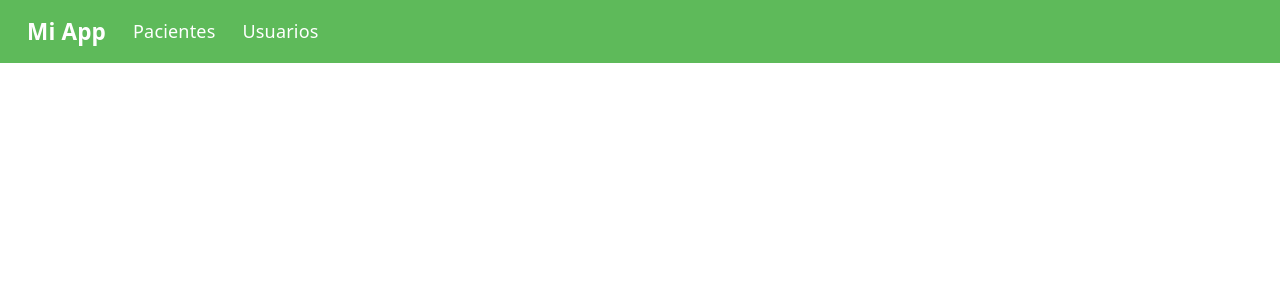
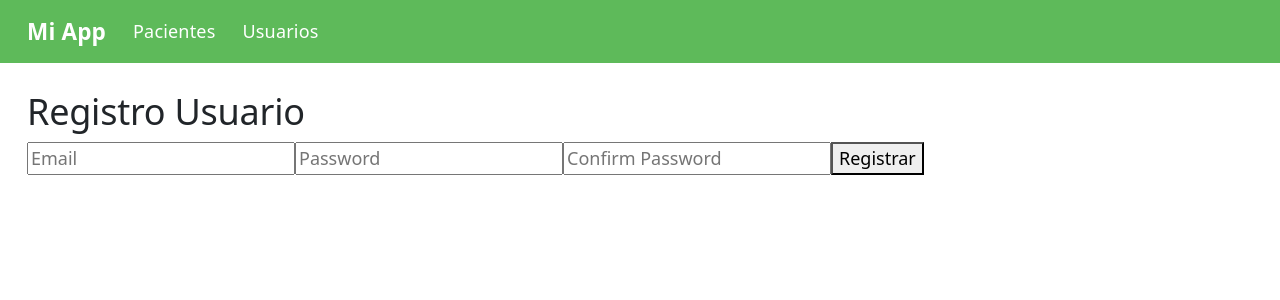
Before and after one commit to Madiath/proyectointegradorfront, a React (Vite) app: page /registro in a window 1280 px wide. Shown: the top 300 px of the page. Built offline with nearby package versions, Linux system fonts and the light colour scheme.

Commit message:
integración inicial front con backend

```diff
--- a/src/App.jsx
+++ b/src/App.jsx
@@ -6,6 +6,7 @@ import ProtectedRoute from './Shared/Components/ProtectedRoute'
 import Header from './Shared/Components/Header'
 import { store } from '../store/store'
 import { ToastContainer } from 'react-toastify'
+import Registro from "./Pages/Usuarios/Registro";
 
 
 function App() {
@@ -17,6 +18,7 @@ function App() {
 
         <main className="container-fluid p-4">
           <Routes>
+            <Route path="/registro" element={<Registro />} />
 
             {/* Rutas públicas */}
             {/* <Route path="/" element={<Login />} /> */}
@@ -24,6 +26,7 @@ function App() {
 
             {/* Rutas protegidas */}
             <Route element={<ProtectedRoute />}>
+
               {/* Aqui irian tus componentes: */}
               {/* <Route path="/pacientes" element={<Pacientes />} /> */}
               {/* <Route path="/usuarios" element={<Usuarios />} /> */}
--- /dev/null
+++ b/src/Pages/Usuarios/Registro.jsx
@@ -0,0 +1,54 @@
+import { useState } from "react";
+import { registrarUsuario } from "../../Services/usuarioService";
+
+const Registro = () => {
+
+  const [email, setEmail] = useState("");
+  const [password, setPassword] = useState("");
+  const [confPassword, setConfPassword] = useState("");
+
+  const handleSubmit = async (e) => {
+    e.preventDefault();
+
+    try {
+      await registrarUsuario({
+        email,
+        password,
+        confPassword
+      });
+
+      alert("Usuario registrado correctamente");
+    } catch (error) {
+      alert(error.message);
+    }
+  };
+
+  return (
+    <div>
+      <h2>Registro Usuario</h2>
+
+      <form onSubmit={handleSubmit}>
+        <input
+          placeholder="Email"
+          onChange={(e) => setEmail(e.target.value)}
+        />
+
+        <input
+          type="password"
+          placeholder="Password"
+          onChange={(e) => setPassword(e.target.value)}
+        />
+
+        <input
+          type="password"
+          placeholder="Confirm Password"
+          onChange={(e) => setConfPassword(e.target.value)}
+        />
+
+        <button type="submit">Registrar</button>
+      </form>
+    </div>
+  );
+};
+
+export default Registro;
--- /dev/null
+++ b/src/Services/usuarioService.js
@@ -0,0 +1,16 @@
+export const registrarUsuario = async (usuario) => {
+  const response = await fetch("https://localhost:7128/api/Usuario/Registro", {
+    method: "POST",
+    headers: {
+      "Content-Type": "application/json"
+    },
+    body: JSON.stringify(usuario)
+  });
+
+  if (!response.ok) {
+    const error = await response.json();
+    throw new Error(error.mensaje || "Error al registrar usuario");
+  }
+
+  return response.json();
+};
```
Also changed, not shown: 1 other file (tests, documents, lock files or other folders).
